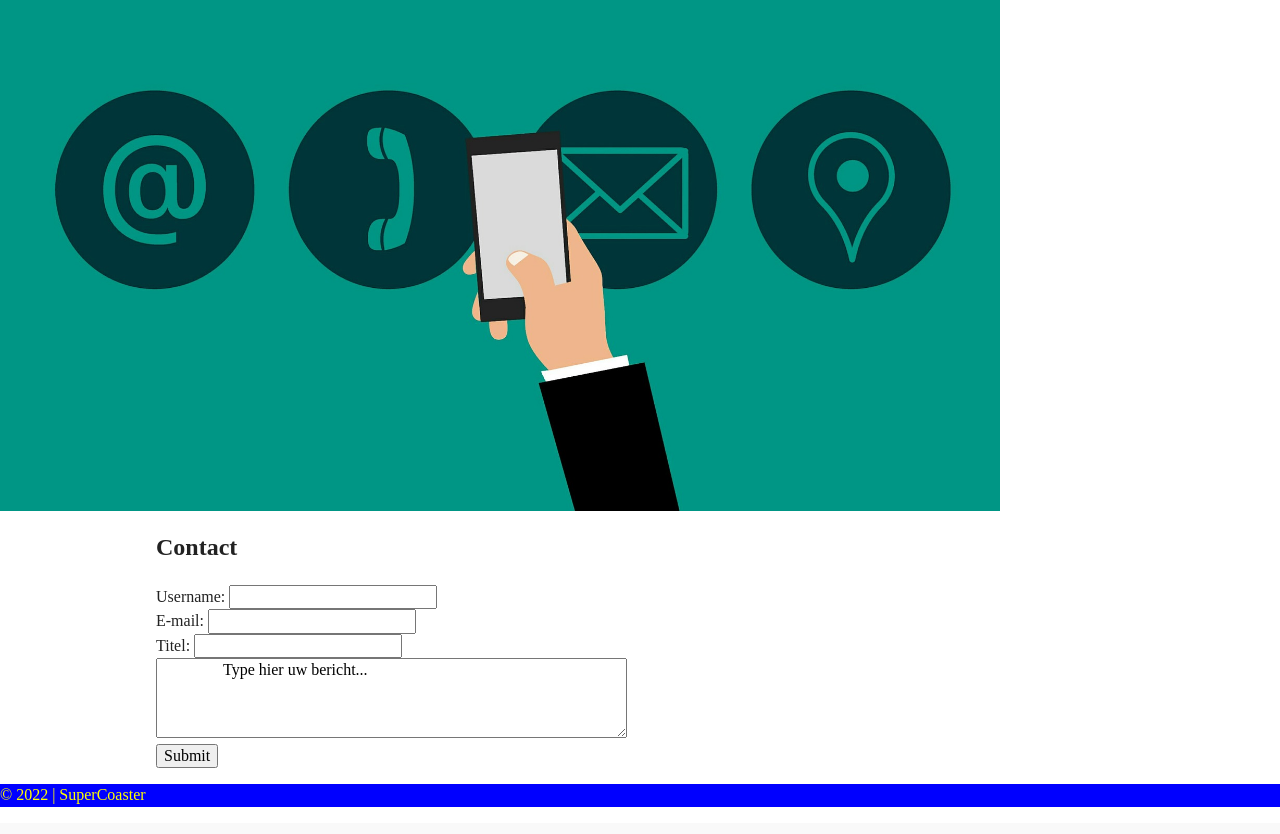
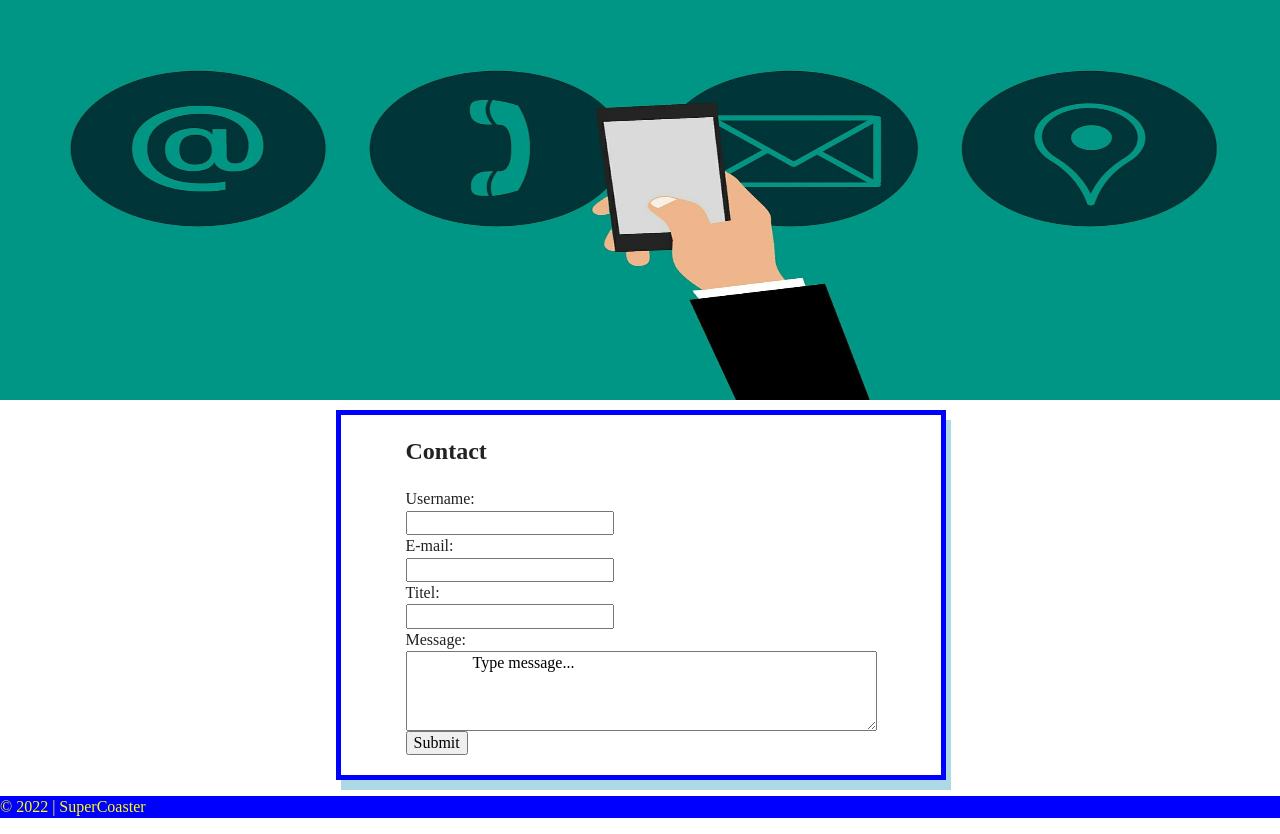
Before and after one commit to JeroenZwaal/AlexVisser, a PHP site: page /contact.php in a window 1280 px wide. Shown: the part 120-954 px from the top of the page. Before the commit the page ends 927 px from the top, so only its background shows below. Run offline with PHP 8.4, Linux system fonts and the light colour scheme.

Commit message:
contact.php + css update
alles gecentreerd en coole border toegevoegd enz

```diff
--- a/contact.php
+++ b/contact.php
@@ -29,9 +29,13 @@
   </div>
   <div class="wrapper">
     <div class="form">
-        <h2>Contact</h2>
+
+
 
         <form action="register.php" method="post">
+          <div class="form-group">
+            <h2>Contact</h2>
+          </div>
           <div class="form-group">
             <label for="userName">Username:</label>
             <input type="text" name="userName">
@@ -45,8 +49,9 @@
             <input type="text" name="titel">
           </div>
           <div class="form-group">
+            <label for="textarea">Message:</label>
             <textarea id="textarea" name="textarea" rows="4" cols="50">
-                Type hier uw bericht...
+                Type message...
             </textarea>
           </div>
           <div class="form-group">
--- a/css/main.css
+++ b/css/main.css
@@ -403,5 +403,32 @@ textarea {
 .imageContact img{
   justify-content: center;
   display: flex;
-  max-width: 1000px;
+  width: 100%;
+  max-height: 400px;
 }
+.wrapper .form{
+  display: flex;
+  justify-content: center;
+}
+.form{
+  display: flex;
+  justify-content: center;
+  max-width: 600px;
+  margin-left: 180px;
+  margin-top: 10px;
+  padding-bottom: 20px;
+  border: 5px solid blue;
+  box-shadow: 5px 10px lightblue;
+
+
+}
+
+
+.form-group input{
+  display: flex;
+  justify-content: center;
+}
+.form-group textarea{
+  display: flex;
+  justify-content: center;
+}
```
